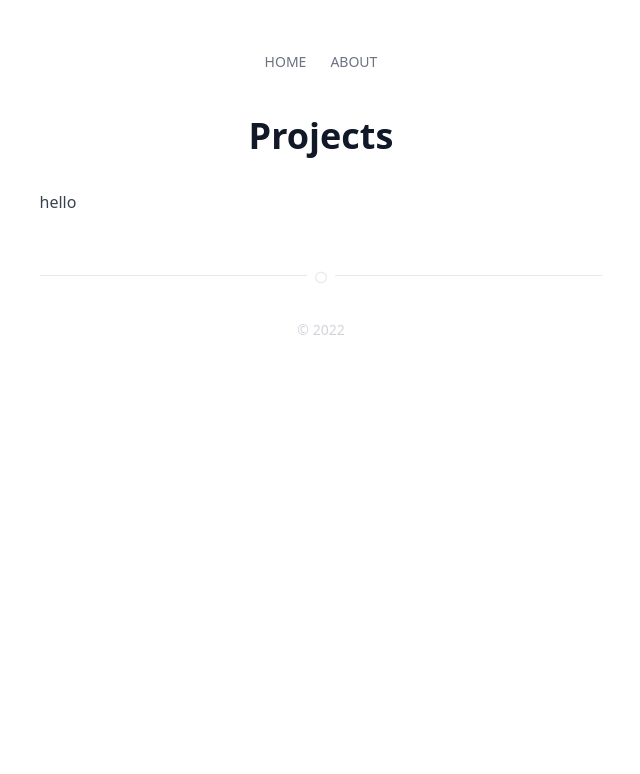
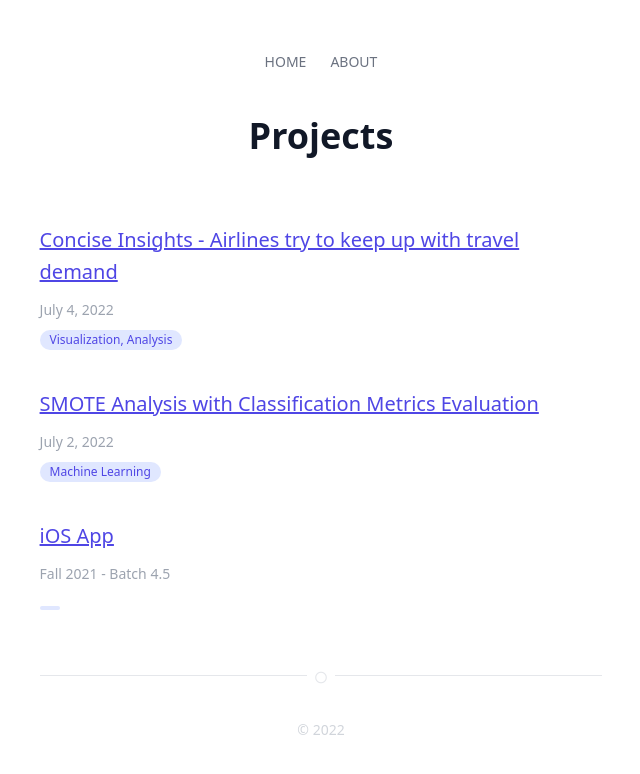
Before and after one commit to Akiwacky/akiwacky.github.io, a Jekyll site: the page built from projects.md, in a window 1280 px wide. Shown: the top 774 px of the page, without its empty margins (319-959 px from the left). Built offline with Jekyll 4.4.1, drawn with Linux system fonts in a browser that asks for light colours; nearby versions of some CDN libraries; some web fonts are replaced.

Commit message:
update site

```diff
--- a/_config.yml
+++ b/_config.yml
@@ -31,7 +31,7 @@ github: https://github.com/akiwacky
 linkedin: http://linkedin.com/in/akin-ajayi-01a26a3b
 medium: https://medium.com/@wiajayi
 google-scholar: false
-email: mailto:wiyi@gmail.com
+email: mailto:wiajayi@gmail.com
 # footer information
 # footer-msg:
 # footer-msg-link:
--- /dev/null
+++ b/_data/projects.yml
@@ -0,0 +1,14 @@
+- title: Concise Insights - Airlines try to keep up with travel demand
+  type: Visualization, Analysis
+  date: July 4th 2022
+  url: https://medium.com/@wiajayi
+
+- title: SMOTE Analysis with Classification Metrics Evaluation
+  type: Machine Learning
+  date: July 2nd 2022
+  url: https://akiwacky.github.io/Over-Sampling-Metrics-Evaluation-/
+
+- title: iOS App
+  event: Python
+  date: Fall 2021  - Batch 4.5
+  url: https://medium.com/@wiajayi
--- a/projects.md
+++ b/projects.md
@@ -4,4 +4,14 @@ title: Projects
 permalink: projects
 ---
 
-hello
+<div>
+  {% for project in site.data.projects %}
+    <div class="py-1">
+      <h3><a href="{{project.url}}">{{ project.title}}</a></h3>
+      <div class="text-sm text-gray-400">{{project.date | date: "%B %-d, %Y"}}</div>
+    </div>
+  <div class="inline-flex items-center px-2.5 py-0.5 rounded-full text-xs font-medium bg-indigo-100 text-indigo-800">
+     <a class="!no-underline">{{project.type}}</a>
+  </div>
+  {% endfor %}
+</div>
--- a/tailwind.config.js
+++ b/tailwind.config.js
@@ -2,7 +2,7 @@ const defaultTheme = require("tailwindcss/defaultTheme");
 
 /** @type {import('tailwindcss').Config} */
 module.exports = {
-  content: ["./**/*.html"],
+  content: ["./**/*.html"]["./content/**/*.md"],
   theme: {
     extend: {
       fontFamily: {
```
